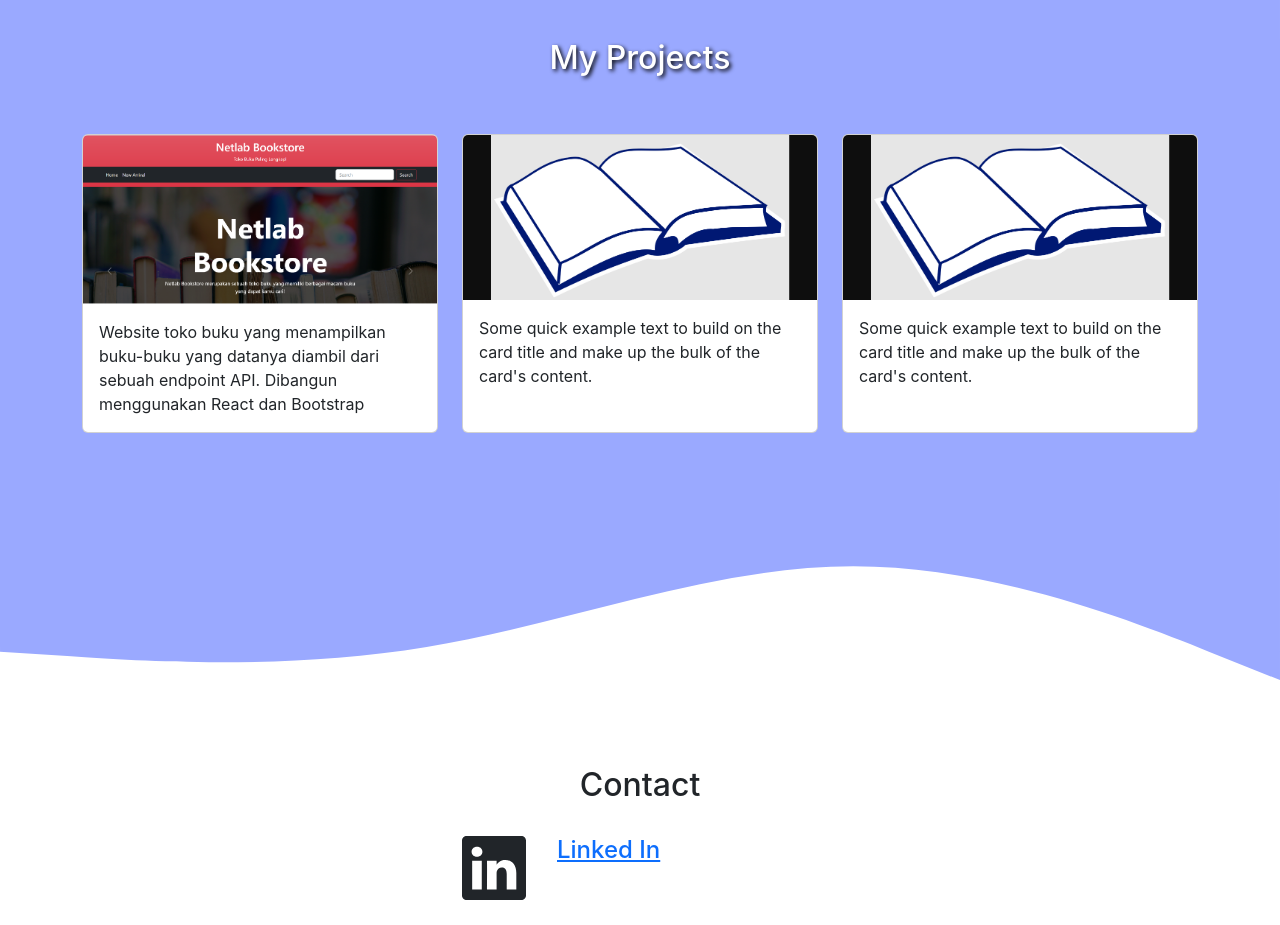
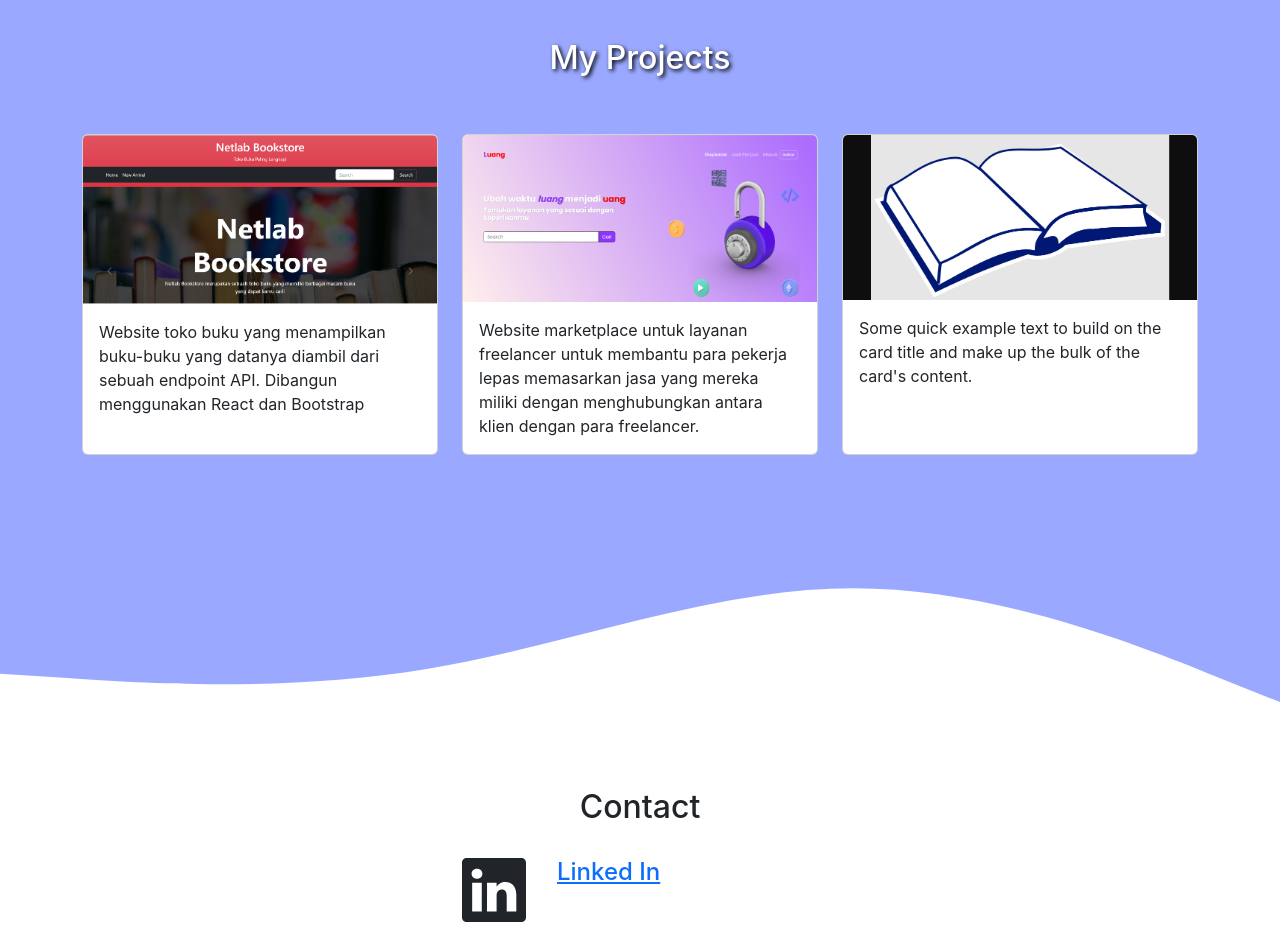
Before and after one commit to hanzaa/my-porto, a React (Create React App) app: page / in a window 1280 px wide. Shown: the part 1280-2205 px from the top of the page. Built offline with nearby package versions, Linux system fonts and the light colour scheme.

Commit message:
Update Projects.js

```diff
--- a/src/components/Projects.js
+++ b/src/components/Projects.js
@@ -21,11 +21,11 @@ const Projects = () => {
                 </div>
                 <div class="col-md-6 col-xl-4 d-flex justify-content-center my-4">
                     <div class="card" >
-                        <a href='https://www.google.com/' target='_blank' rel='noopener noreferrer'>
-                        <img src={require("../assets/open-book.png")} class="card-img-top" alt="Prjoect Preview" width="100%" height="100%"/>
+                        <a href='https://luang.vercel.app/' target='_blank' rel='noopener noreferrer'>
+                        <img src={require("../assets/luang.png")} class="card-img-top" alt="Prjoect Preview" width="100%" height="100%"/>
                         </a>
                         <div class="card-body">
-                            <p class="card-text">Some quick example text to build on the card title and make up the bulk of the card's content.</p>
+                            <p class="card-text">Website marketplace untuk layanan freelancer untuk membantu para pekerja lepas memasarkan jasa yang mereka miliki dengan menghubungkan antara klien dengan para freelancer.</p>
                         </div>
                     </div>
                 </div>
```
